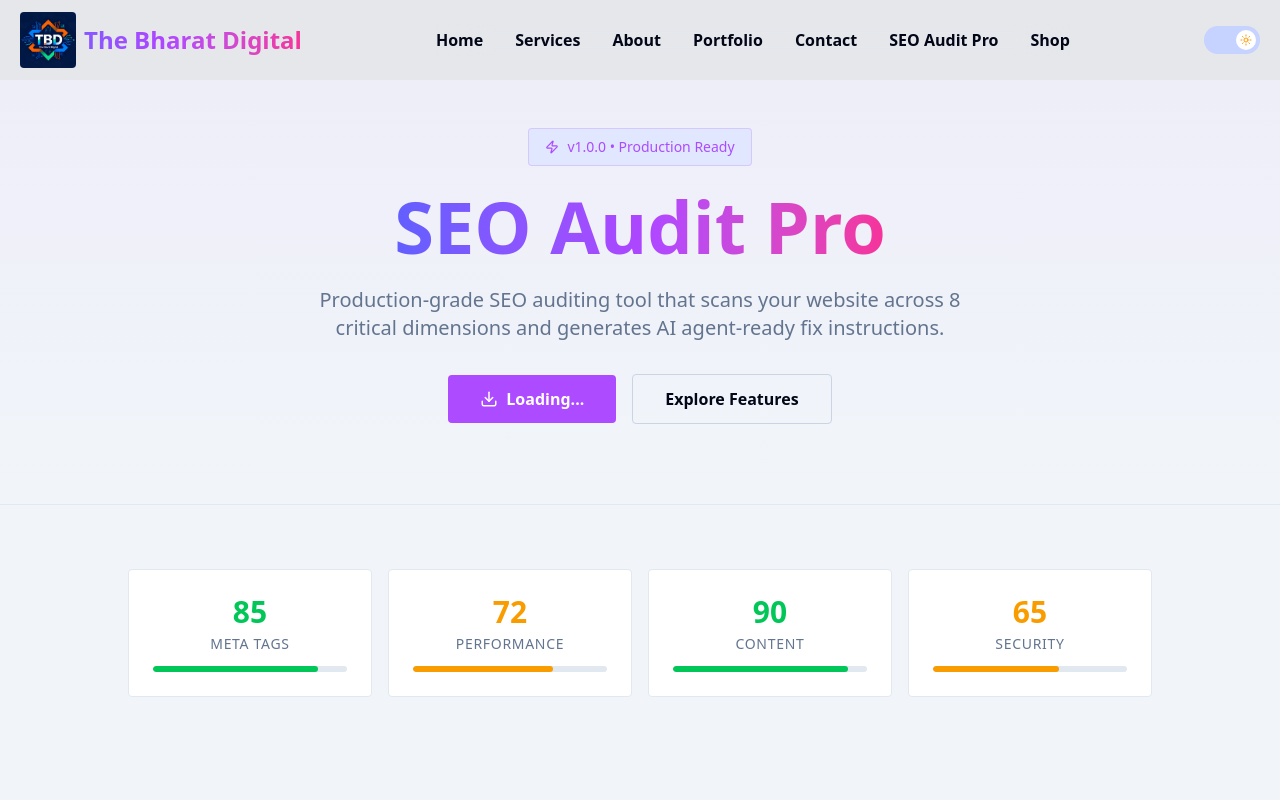
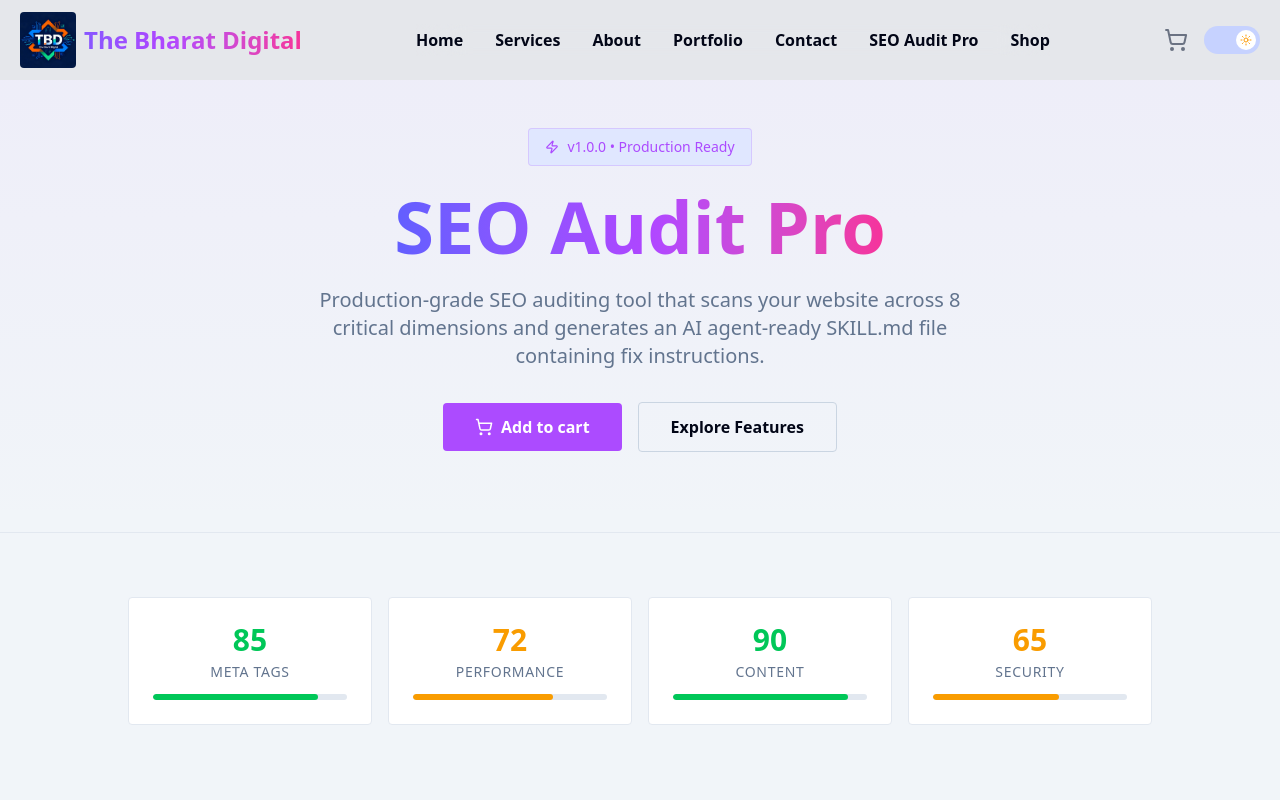
Before and after one commit to SUJEET27YADAV/thebharatdigi.com, a Next.js app: page /seo-audit-pro in a window 1280 px wide. Shown: the top 800 px of the page. Built offline with nearby package versions, Linux system fonts and the light colour scheme; no server answers.

Commit message:
SEO added

```diff
--- a/src/app/_components/Navbar.tsx
+++ b/src/app/_components/Navbar.tsx
@@ -12,6 +12,10 @@
 import AnalyticsIcon from "@mui/icons-material/Analytics";
 import Logo from "./ui/logo";
 import ThemeToggle from "./ThemeToggle";
+import { ShoppingCart } from "lucide-react";
+import { useCartStore } from "@/store/cartStore";
+import { toast } from "react-toastify";
+import { useRouter } from "next/navigation";
 
 interface NavLink {
   icon: React.ReactNode;
@@ -20,6 +24,8 @@
 }
 
 export default function Navbar() {
+  const router = useRouter();
+  const { cart } = useCartStore();
   const [drawerOpen, setDrawerOpen] = useState(false);
   const dref = useRef<HTMLDivElement>(null);
   const dbref = useRef<HTMLButtonElement>(null);
@@ -135,8 +141,28 @@
             ))}
           </ul>
         </div>
-        {/* <div className="w-16 h-16 bg-blue-100 flex items-center justify-end gap-3"></div> */}
-        <ThemeToggle />
+        <div className="flex items-center justify-center gap-4">
+          <button
+            className="relative flex items-center justify-center"
+            onClick={() => {
+              if (cart.length === 0) {
+                toast.error(
+                  "Your cart is empty! Please add some products from the shop page.",
+                );
+              } else {
+                router.push("/cart");
+              }
+            }}
+          >
+            <ShoppingCart size={24} className="text-gray-500 dark:text-white" />
+            {cart.length > 0 && (
+              <div className="absolute -top-1 left-1/2 -translate-x-[40%] w-4 h-4 flex items-center justify-center bg-red-500 rounded-full text-xs font-medium">
+                {cart.length}
+              </div>
+            )}
+          </button>
+          <ThemeToggle />
+        </div>
       </div>
     </nav>
   );
--- a/src/app/layout.tsx
+++ b/src/app/layout.tsx
@@ -23,9 +23,9 @@
 });
 
 export const metadata: Metadata = {
-  title: "The Bharat Digital | Web Development, SEO & IT Solutions in India",
+  title: "The Bharat Digital | Web Development, SEO & IT Solutions",
   description:
-    "The Bharat Digital offers premium web development, SEO audit services, e-commerce solutions, and IT support across India and globally. 500+ projects delivered since 2015.",
+    "The Bharat Digital offers premium web development, e-commerce solutions, and IT support across India and globally. 500+ projects delivered since 2015.",
   robots: "index, follow",
   metadataBase: new URL("https://thebharatdigi.com"),
   alternates: {
--- a/src/app/seo-audit-pro/page.tsx
+++ b/src/app/seo-audit-pro/page.tsx
@@ -1,6 +1,22 @@
 "use client";
 import { motion } from "framer-motion";
-import { CheckCircle, Download, FileText, Shield, Search, Zap, Smartphone, Share2, Link2, Image, BarChart3, Code, Star, ArrowRight } from "lucide-react";
+import {
+  CheckCircle,
+  Download,
+  FileText,
+  Shield,
+  Search,
+  Zap,
+  Smartphone,
+  Share2,
+  Link2,
+  Image,
+  BarChart3,
+  Code,
+  Star,
+  ArrowRight,
+  ShoppingCart,
+} from "lucide-react";
 import { useRouter } from "next/navigation";
 import { useEffect, useState } from "react";
 import { Product } from "@/types/types";
@@ -8,14 +24,46 @@
 import { toast } from "react-toastify";
 
 const features = [
-  { icon: Search, title: "Meta Tags & Headings", desc: "Title tags, descriptions, H1-H6 structure, canonical URLs, and language declarations." },
-  { icon: Zap, title: "Performance & Core Web Vitals", desc: "HTML size, script count, CSS files, compression, caching headers, render-blocking resources." },
-  { icon: Link2, title: "Links & Indexing", desc: "Internal/external links, broken link detection, robots meta, nofollow analysis." },
-  { icon: BarChart3, title: "Content & Keyword Analysis", desc: "Word count, keyword density, readability, keyword stuffing detection, TF analysis." },
-  { icon: Image, title: "Images & Media", desc: "Alt text validation, dimension checks, lazy loading, WebP/AVIF format detection." },
-  { icon: Share2, title: "Social & Open Graph", desc: "og:title, og:image, Twitter cards, Facebook app ID, locale and site name." },
-  { icon: Shield, title: "Security & HTTPS", desc: "SSL check, HSTS, CSP, X-Frame-Options, mixed content detection, 8+ security headers." },
-  { icon: Smartphone, title: "Mobile Responsiveness", desc: "Viewport config, media queries, font sizes, tap targets (44x44px), zoom." },
+  {
+    icon: Search,
+    title: "Meta Tags & Headings",
+    desc: "Title tags, descriptions, H1-H6 structure, canonical URLs, and language declarations.",
+  },
+  {
+    icon: Zap,
+    title: "Performance & Core Web Vitals",
+    desc: "HTML size, script count, CSS files, compression, caching headers, render-blocking resources.",
+  },
+  {
+    icon: Link2,
+    title: "Links & Indexing",
+    desc: "Internal/external links, broken link detection, robots meta, nofollow analysis.",
+  },
+  {
+    icon: BarChart3,
+    title: "Content & Keyword Analysis",
+    desc: "Word count, keyword density, readability, keyword stuffing detection, TF analysis.",
+  },
+  {
+    icon: Image,
+    title: "Images & Media",
+    desc: "Alt text validation, dimension checks, lazy loading, WebP/AVIF format detection.",
+  },
+  {
+    icon: Share2,
+    title: "Social & Open Graph",
+    desc: "og:title, og:image, Twitter cards, Facebook app ID, locale and site name.",
+  },
+  {
+    icon: Shield,
+    title: "Security & HTTPS",
+    desc: "SSL check, HSTS, CSP, X-Frame-Options, mixed content detection, 8+ security headers.",
+  },
+  {
+    icon: Smartphone,
+    title: "Mobile Responsiveness",
+    desc: "Viewport config, media queries, font sizes, tap targets (44x44px), zoom.",
+  },
 ];
 
 const checks = [
@@ -34,9 +82,10 @@
 export default function SEOAuditProPage() {
   const router = useRouter();
   const [product, setProduct] = useState<Product | null>(null);
-  const { cart, addToCart } = useCartStore();
+  const { cart, addToCart, removeFromCart } = useCartStore();
 
-  const isInCart = (serial: number) => cart.filter((p) => p.serial === serial).length > 0;
+  const isInCart = (serial: number) =>
+    cart.filter((p) => p.serial === serial).length > 0;
 
   useEffect(() => {
     const fetchProduct = async () => {
@@ -44,7 +93,9 @@
         let res = await fetch("/api/getProducts");
         let result = await res.json();
         if (result.success) {
-          const seoProduct = result.data.find((p: Product) => p.name === "SEO Audit Pro");
+          const seoProduct = result.data.find(
+            (p: Product) => p.name === "SEO Audit Pro",
+          );
           if (seoProduct) {
             setProduct(seoProduct);
             return;
@@ -56,7 +107,9 @@
           res = await fetch("/api/getProducts");
           result = await res.json();
           if (result.success) {
-            const seoProduct = result.data.find((p: Product) => p.name === "SEO Audit Pro");
+            const seoProduct = result.data.find(
+              (p: Product) => p.name === "SEO Audit Pro",
+            );
             if (seoProduct) setProduct(seoProduct);
           }
         }
@@ -81,30 +134,62 @@
       <section className="relative overflow-hidden pt-32 pb-20 px-4">
         <div className="absolute inset-0 bg-gradient-to-b from-[#ac4bff]/5 to-transparent pointer-events-none" />
         <div className="max-w-5xl mx-auto text-center relative">
-            <motion.div initial={{ opacity: 0, y: 20 }} animate={{ opacity: 1, y: 0 }} className="inline-flex items-center gap-2 px-4 py-2 rounded border border-[#ac4bff]/20 bg-indigo-100 dark:bg-[#ac4bff]/10 mb-6">
+          <motion.div
+            initial={{ opacity: 0, y: 20 }}
+            animate={{ opacity: 1, y: 0 }}
+            className="inline-flex items-center gap-2 px-4 py-2 rounded border border-[#ac4bff]/20 bg-indigo-100 dark:bg-[#ac4bff]/10 mb-6"
+          >
             <Zap size={14} className="text-[#ac4bff]" />
-            <span className="text-[#ac4bff] text-sm font-medium">v1.0.0 • Production Ready</span>
+            <span className="text-[#ac4bff] text-sm font-medium">
+              v1.0.0 • Production Ready
+            </span>
           </motion.div>
-            <motion.h1 initial={{ opacity: 0, y: 20 }} animate={{ opacity: 1, y: 0 }} transition={{ delay: 0.1 }} className="text-5xl md:text-7xl font-bold text-[#020617] dark:text-white mb-6">
+          <motion.h1
+            initial={{ opacity: 0, y: 20 }}
+            animate={{ opacity: 1, y: 0 }}
+            transition={{ delay: 0.1 }}
+            className="text-5xl md:text-7xl font-bold text-[#020617] dark:text-white mb-6"
+          >
             <span className="gradient-text">SEO Audit Pro</span>
           </motion.h1>
-            <motion.p initial={{ opacity: 0, y: 20 }} animate={{ opacity: 1, y: 0 }} transition={{ delay: 0.2 }} className="text-lg md:text-xl text-slate-500 dark:text-[#314158] max-w-2xl mx-auto mb-8">
-            Production-grade SEO auditing tool that scans your website across 8 critical dimensions and generates AI agent-ready fix instructions.
+          <motion.p
+            initial={{ opacity: 0, y: 20 }}
+            animate={{ opacity: 1, y: 0 }}
+            transition={{ delay: 0.2 }}
+            className="text-lg md:text-xl text-slate-500 dark:text-[#314158] max-w-2xl mx-auto mb-8"
+          >
+            Production-grade SEO auditing tool that scans your website across 8
+            critical dimensions and generates an AI agent-ready SKILL.md file
+            containing fix instructions.
           </motion.p>
-          <motion.div initial={{ opacity: 0, y: 20 }} animate={{ opacity: 1, y: 0 }} transition={{ delay: 0.3 }} className="flex items-center justify-center gap-4 flex-wrap">
-            <button onClick={handleAddToCart} className="bg-[#ac4bff] hover:opacity-90 text-white px-8 py-3 rounded font-semibold flex items-center gap-2 transition-all">
-              <Download size={18} />
-              <span>{product ? `Buy Now — ₹${product.price}` : "Loading..."}</span>
+          <motion.div
+            initial={{ opacity: 0, y: 20 }}
+            animate={{ opacity: 1, y: 0 }}
+            transition={{ delay: 0.3 }}
+            className="flex items-center justify-center gap-4 flex-wrap"
+          >
+            <button
+              onClick={(e) =>
+                product && isInCart(product.serial)
+                  ? removeFromCart(product.id)
+                  : handleAddToCart(e)
+              }
+              className="bg-[#ac4bff] hover:opacity-90 text-white px-8 py-3 rounded font-semibold flex items-center gap-2 transition-all"
+            >
+              <ShoppingCart size={18} />
+              <span>
+                {product && isInCart(product.serial)
+                  ? "Remove from cart"
+                  : "Add to cart"}
+              </span>
             </button>
-            <a href="#features" className="border border-slate-300 dark:border-[#314158] hover:border-[#ac4bff] text-[#020617] dark:text-white px-8 py-3 rounded font-semibold transition-all">
+            <a
+              href="#features"
+              className="border border-slate-300 dark:border-[#314158] hover:border-[#ac4bff] text-[#020617] dark:text-white px-8 py-3 rounded font-semibold transition-all"
+            >
               Explore Features
             </a>
           </motion.div>
-          {product && isInCart(product.serial) && (
-            <motion.p initial={{ opacity: 0 }} animate={{ opacity: 1 }} className="mt-4 text-[#00c758] text-sm">
-              ✓ Added to cart. <button onClick={() => router.push("/cart")} className="underline hover:text-white">View Cart</button>
-            </motion.p>
-          )}
         </div>
       </section>
 
@@ -118,11 +203,31 @@
               { label: "Content", score: 90, color: "#00c758" },
               { label: "Security", score: 65, color: "#f99c00" },
             ].map((item, i) => (
-              <motion.div key={i} initial={{ opacity: 0, y: 20 }} whileInView={{ opacity: 1, y: 0 }} viewport={{ once: true }} transition={{ delay: i * 0.1 }} className="bg-white dark:bg-[#0f172b] border border-slate-200 dark:border-[#314158]/30 rounded p-6 text-center">
-                <div className="text-3xl font-bold mb-1" style={{ color: item.color }}>{item.score}</div>
-                <div className="text-sm text-slate-500 dark:text-[#314158] uppercase tracking-wider">{item.label}</div>
+              <motion.div
+                key={i}
+                initial={{ opacity: 0, y: 20 }}
+                whileInView={{ opacity: 1, y: 0 }}
+                viewport={{ once: true }}
+                transition={{ delay: i * 0.1 }}
+                className="bg-white dark:bg-[#0f172b] border border-slate-200 dark:border-[#314158]/30 rounded p-6 text-center"
+              >
+                <div
+                  className="text-3xl font-bold mb-1"
+                  style={{ color: item.color }}
+                >
+                  {item.score}
+                </div>
+                <div className="text-sm text-slate-500 dark:text-[#314158] uppercase tracking-wider">
+                  {item.label}
+                </div>
                 <div className="mt-3 h-1.5 bg-slate-200 dark:bg-[#314158] rounded overflow-hidden">
-                  <div className="h-full rounded transition-all" style={{ width: `${item.score}%`, backgroundColor: item.color }} />
+                  <div
+                    className="h-full rounded transition-all"
+                    style={{
+                      width: `${item.score}%`,
+                      backgroundColor: item.color,
+                    }}
+                  />
                 </div>
               </motion.div>
             ))}
@@ -133,20 +238,45 @@
       {/* Features */}
       <section id="features" className="py-20 px-4">
         <div className="max-w-5xl mx-auto">
-          <motion.h2 initial={{ opacity: 0 }} whileInView={{ opacity: 1 }} viewport={{ once: true }} className="text-3xl md:text-4xl font-bold text-[#020617] dark:text-white text-center mb-4">
+          <motion.h2
+            initial={{ opacity: 0 }}
+            whileInView={{ opacity: 1 }}
+            viewport={{ once: true }}
+            className="text-3xl md:text-4xl font-bold text-[#020617] dark:text-white text-center mb-4"
+          >
             8-Category <span className="gradient-text">Deep Analysis</span>
           </motion.h2>
-          <motion.p initial={{ opacity: 0 }} whileInView={{ opacity: 1 }} viewport={{ once: true }} className="text-slate-500 dark:text-[#314158] text-center mb-12 max-w-xl mx-auto">
-            Every category includes automated checks with specific, actionable fix instructions
+          <motion.p
+            initial={{ opacity: 0 }}
+            whileInView={{ opacity: 1 }}
+            viewport={{ once: true }}
+            className="text-slate-500 dark:text-[#314158] text-center mb-12 max-w-xl mx-auto"
+          >
+            Every category includes automated checks with specific, actionable
+            fix instructions
           </motion.p>
           <div className="grid grid-cols-1 md:grid-cols-2 lg:grid-cols-4 gap-4">
             {features.map((f, i) => (
-              <motion.div key={i} initial={{ opacity: 0, y: 20 }} whileInView={{ opacity: 1, y: 0 }} viewport={{ once: true }} transition={{ delay: i * 0.05 }} className="bg-white dark:bg-[#0f172b] border border-slate-200 dark:border-[#314158]/30 rounded p-5 hover:border-[#ac4bff]/30 transition-all group">
+              <motion.div
+                key={i}
+                initial={{ opacity: 0, y: 20 }}
+                whileInView={{ opacity: 1, y: 0 }}
+                viewport={{ once: true }}
+                transition={{ delay: i * 0.05 }}
+                className="bg-white dark:bg-[#0f172b] border border-slate-200 dark:border-[#314158]/30 rounded p-5 hover:border-[#ac4bff]/30 transition-all group"
+              >
                 <div className="w-10 h-10 rounded bg-indigo-100 dark:bg-[#ac4bff]/10 flex items-center justify-center mb-3 group-hover:bg-indigo-200 dark:group-hover:bg-[#ac4bff]/20 transition-all">
-                  <f.icon size={18} className="text-indigo-600 dark:text-[#ac4bff]" />
+                  <f.icon
+                    size={18}
+                    className="text-indigo-600 dark:text-[#ac4bff]"
+                  />
                 </div>
-                <h3 className="text-[#020617] dark:text-white font-semibold mb-1 text-sm">{f.title}</h3>
-                <p className="text-slate-500 dark:text-[#314158] text-xs leading-relaxed">{f.desc}</p>
+                <h3 className="text-[#020617] dark:text-white font-semibold mb-1 text-sm">
+                  {f.title}
+                </h3>
+                <p className="text-slate-500 dark:text-[#314158] text-xs leading-relaxed">
+                  {f.desc}
+                </p>
               </motion.div>
             ))}
           </div>
@@ -156,14 +286,31 @@
       {/* What You Get */}
       <section className="py-20 px-4 bg-slate-200/50 dark:bg-[#0f172b]/50 border-t border-slate-200 dark:border-[#314158]/30">
         <div className="max-w-5xl mx-auto">
-          <motion.h2 initial={{ opacity: 0 }} whileInView={{ opacity: 1 }} viewport={{ once: true }} className="text-3xl md:text-4xl font-bold text-[#020617] dark:text-white text-center mb-12">
+          <motion.h2
+            initial={{ opacity: 0 }}
+            whileInView={{ opacity: 1 }}
+            viewport={{ once: true }}
+            className="text-3xl md:text-4xl font-bold text-[#020617] dark:text-white text-center mb-12"
+          >
             What You <span className="gradient-text">Get</span>
           </motion.h2>
           <div className="grid grid-cols-1 md:grid-cols-2 gap-4">
             {checks.map((c, i) => (
-              <motion.div key={i} initial={{ opacity: 0, x: -10 }} whileInView={{ opacity: 1, x: 0 }} viewport={{ once: true }} transition={{ delay: i * 0.05 }} className="flex items-start gap-3">
-                <CheckCircle size={18} className="text-[#00c758] mt-0.5 shrink-0" />
-                <span className="text-slate-500 dark:text-[#90a1b9] text-sm">{c}</span>
+              <motion.div
+                key={i}
+                initial={{ opacity: 0, x: -10 }}
+                whileInView={{ opacity: 1, x: 0 }}
+                viewport={{ once: true }}
+                transition={{ delay: i * 0.05 }}
+                className="flex items-start gap-3"
+              >
+                <CheckCircle
+                  size={18}
+                  className="text-[#00c758] mt-0.5 shrink-0"
+                />
+                <span className="text-slate-500 dark:text-[#90a1b9] text-sm">
+                  {c}
+                </span>
               </motion.div>
             ))}
           </div>
@@ -175,30 +322,63 @@
         <div className="max-w-5xl mx-auto">
           <div className="grid grid-cols-1 md:grid-cols-3 gap-4 mb-12">
             {[
-              { icon: FileText, title: "JSON Report", desc: "Machine-readable data for CI/CD pipelines and programmatic analysis" },
-              { icon: Code, title: "HTML Report", desc: "Beautiful branded report with scores, findings, and charts — ready for clients" },
-              { icon: Star, title: "AI Skill (SKILL.md)", desc: "Agent-ready fix instructions in the format AI coding agents understand natively" },
+              {
+                icon: FileText,
+                title: "JSON Report",
+                desc: "Machine-readable data for CI/CD pipelines and programmatic analysis",
+              },
+              {
+                icon: Code,
+                title: "HTML Report",
+                desc: "Beautiful branded report with scores, findings, and charts — ready for clients",
+              },
+              {
+                icon: Star,
+                title: "AI Skill (SKILL.md)",
+                desc: "Agent-ready fix instructions in the format AI coding agents understand natively",
+              },
             ].map((item, i) => (
-              <motion.div key={i} initial={{ opacity: 0, y: 20 }} whileInView={{ opacity: 1, y: 0 }} viewport={{ once: true }} transition={{ delay: i * 0.1 }} className="bg-white dark:bg-[#0f172b] border border-slate-200 dark:border-[#314158]/30 rounded p-6 text-center">
+              <motion.div
+                key={i}
+                initial={{ opacity: 0, y: 20 }}
+                whileInView={{ opacity: 1, y: 0 }}
+                viewport={{ once: true }}
+                transition={{ delay: i * 0.1 }}
+                className="bg-white dark:bg-[#0f172b] border border-slate-200 dark:border-[#314158]/30 rounded p-6 text-center"
+              >
                 <div className="w-12 h-12 rounded-full bg-indigo-100 dark:bg-[#ac4bff]/10 flex items-center justify-center mx-auto mb-4">
-                  <item.icon size={24} className="text-indigo-600 dark:text-[#ac4bff]" />
+                  <item.icon
+                    size={24}
+                    className="text-indigo-600 dark:text-[#ac4bff]"
+                  />
                 </div>
-                <h3 className="text-[#020617] dark:text-white font-semibold mb-2">{item.title}</h3>
-                <p className="text-slate-500 dark:text-[#314158] text-sm">{item.desc}</p>
+                <h3 className="text-[#020617] dark:text-white font-semibold mb-2">
+                  {item.title}
+                </h3>
+                <p className="text-slate-500 dark:text-[#314158] text-sm">
+                  {item.desc}
+                </p>
               </motion.div>
             ))}
           </div>
 
           {/* Code preview */}
-          <motion.div initial={{ opacity: 0 }} whileInView={{ opacity: 1 }} viewport={{ once: true }} className="bg-[#1e293b] dark:bg-[#0f172b] border border-slate-200 dark:border-[#314158]/30 rounded overflow-hidden">
+          <motion.div
+            initial={{ opacity: 0 }}
+            whileInView={{ opacity: 1 }}
+            viewport={{ once: true }}
+            className="bg-[#1e293b] dark:bg-[#0f172b] border border-slate-200 dark:border-[#314158]/30 rounded overflow-hidden"
+          >
             <div className="flex items-center gap-2 px-4 py-3 border-b border-slate-200 dark:border-[#314158]/30">
               <div className="w-3 h-3 rounded-full bg-[#fb2c36]" />
               <div className="w-3 h-3 rounded-full bg-[#f99c00]" />
               <div className="w-3 h-3 rounded-full bg-[#00c758]" />
-              <span className="text-slate-400 dark:text-[#314158] text-xs ml-2">SKILL.md — AI Agent Output</span>
+              <span className="text-slate-400 dark:text-[#314158] text-xs ml-2">
+                SKILL.md — AI Agent Output
+              </span>
             </div>
             <pre className="p-4 text-sm text-slate-300 dark:text-[#90a1b9] overflow-x-auto font-mono leading-relaxed">
-{`# SEO Audit Pro — AI Agent Skill
+              {`# SEO Audit Pro — AI Agent Skill
 > Target: https://yoursite.com
 > Overall Score: 74/100
 
@@ -219,23 +399,44 @@
       {/* CTA */}
       <section className="py-20 px-4 border-t border-slate-200 dark:border-[#314158]/30">
         <div className="max-w-3xl mx-auto text-center">
-          <motion.h2 initial={{ opacity: 0 }} whileInView={{ opacity: 1 }} viewport={{ once: true }} className="text-3xl md:text-4xl font-bold text-[#020617] dark:text-white mb-4">
+          <motion.h2
+            initial={{ opacity: 0 }}
+            whileInView={{ opacity: 1 }}
+            viewport={{ once: true }}
+            className="text-3xl md:text-4xl font-bold text-[#020617] dark:text-white mb-4"
+          >
             Ready to Rank <span className="gradient-text">Higher?</span>
           </motion.h2>
-          <motion.p initial={{ opacity: 0 }} whileInView={{ opacity: 1 }} viewport={{ once: true }} className="text-slate-500 dark:text-[#314158] mb-8">
-            Get SEO Audit Pro and start identifying exactly what&apos;s holding your website back from first-page rankings.
+          <motion.p
+            initial={{ opacity: 0 }}
+            whileInView={{ opacity: 1 }}
+            viewport={{ once: true }}
+            className="text-slate-500 dark:text-[#314158] mb-8"
+          >
+            Get SEO Audit Pro and start identifying exactly what&apos;s holding
+            your website back from first-page rankings.
           </motion.p>
-          <motion.div initial={{ opacity: 0, y: 20 }} whileInView={{ opacity: 1, y: 0 }} viewport={{ once: true }}>
-            <button onClick={handleAddToCart} className="bg-[#ac4bff] hover:opacity-90 text-white dark:text-white px-10 py-4 rounded font-bold text-lg flex items-center gap-2 mx-auto transition-all">
-              <Download size={20} />
-              <span>{product ? `Buy Now — ₹${product.price}` : "Loading..."}</span>
+          <motion.div
+            initial={{ opacity: 0, y: 20 }}
+            whileInView={{ opacity: 1, y: 0 }}
+            viewport={{ once: true }}
+          >
+            <button
+              onClick={(e) =>
+                product && isInCart(product.serial)
+                  ? removeFromCart(product.id)
+                  : handleAddToCart(e)
+              }
+              className="bg-[#ac4bff] hover:opacity-90 text-white dark:text-white px-10 py-4 rounded font-bold text-lg flex items-center gap-2 mx-auto transition-all"
+            >
+              <ShoppingCart size={20} />
+              <span>
+                {product && isInCart(product.serial)
+                  ? "Remove from cart"
+                  : "Add to cart"}
+              </span>
               <ArrowRight size={20} />
             </button>
-            {product && isInCart(product.serial) && (
-              <p className="mt-3 text-[#00c758] text-sm">
-                ✓ Already in your cart. <button onClick={() => router.push("/cart")} className="underline hover:text-white">Go to Cart</button>
-              </p>
-            )}
           </motion.div>
         </div>
       </section>
```
Also changed, not shown: src/actions/seedSEOProduct.ts (deleted, +0 -44 lines), src/app/api/seed-seo/route.ts (deleted, +0 -10 lines), src/app/shop/page.tsx (+2 -20 lines).
